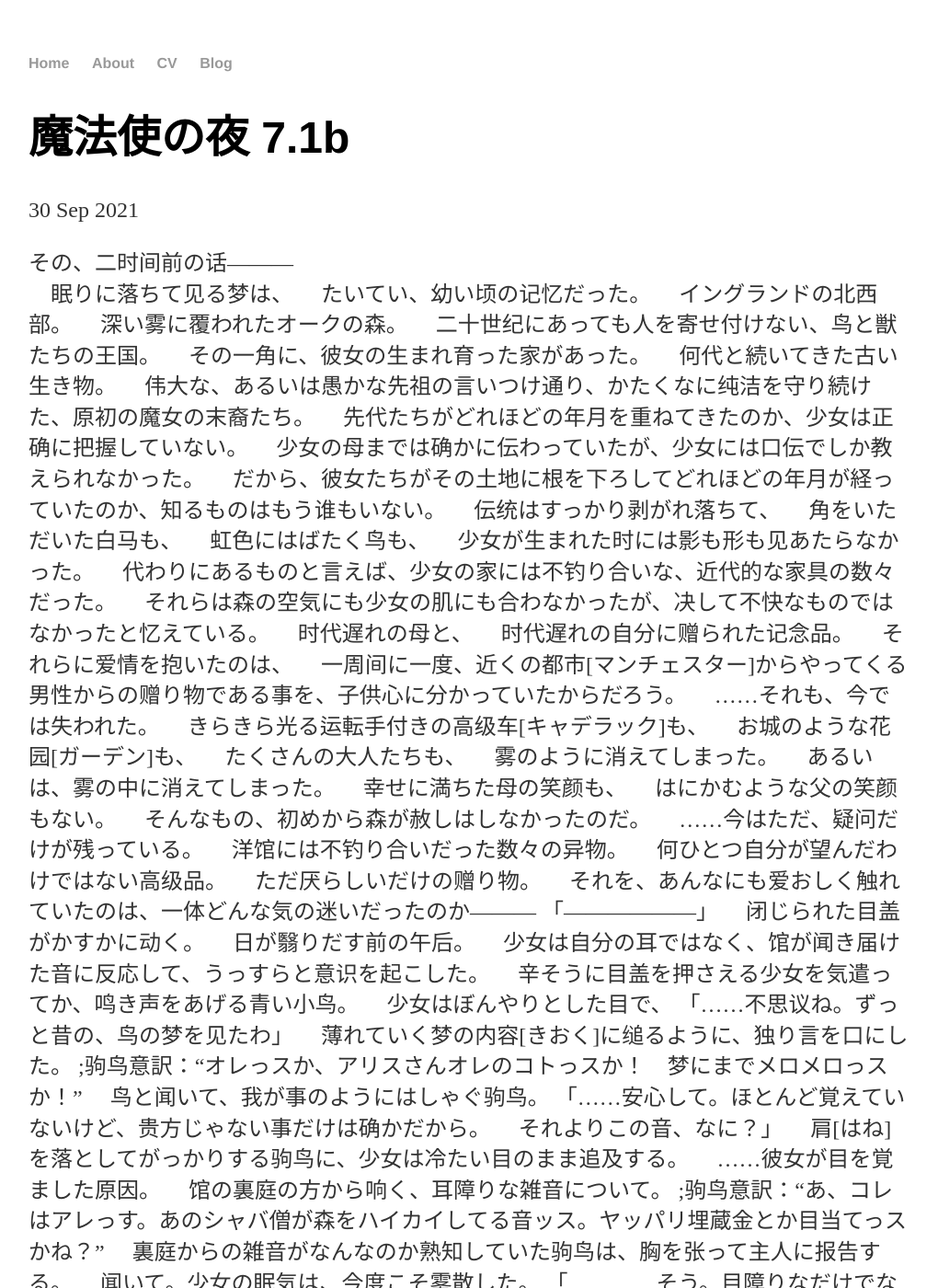
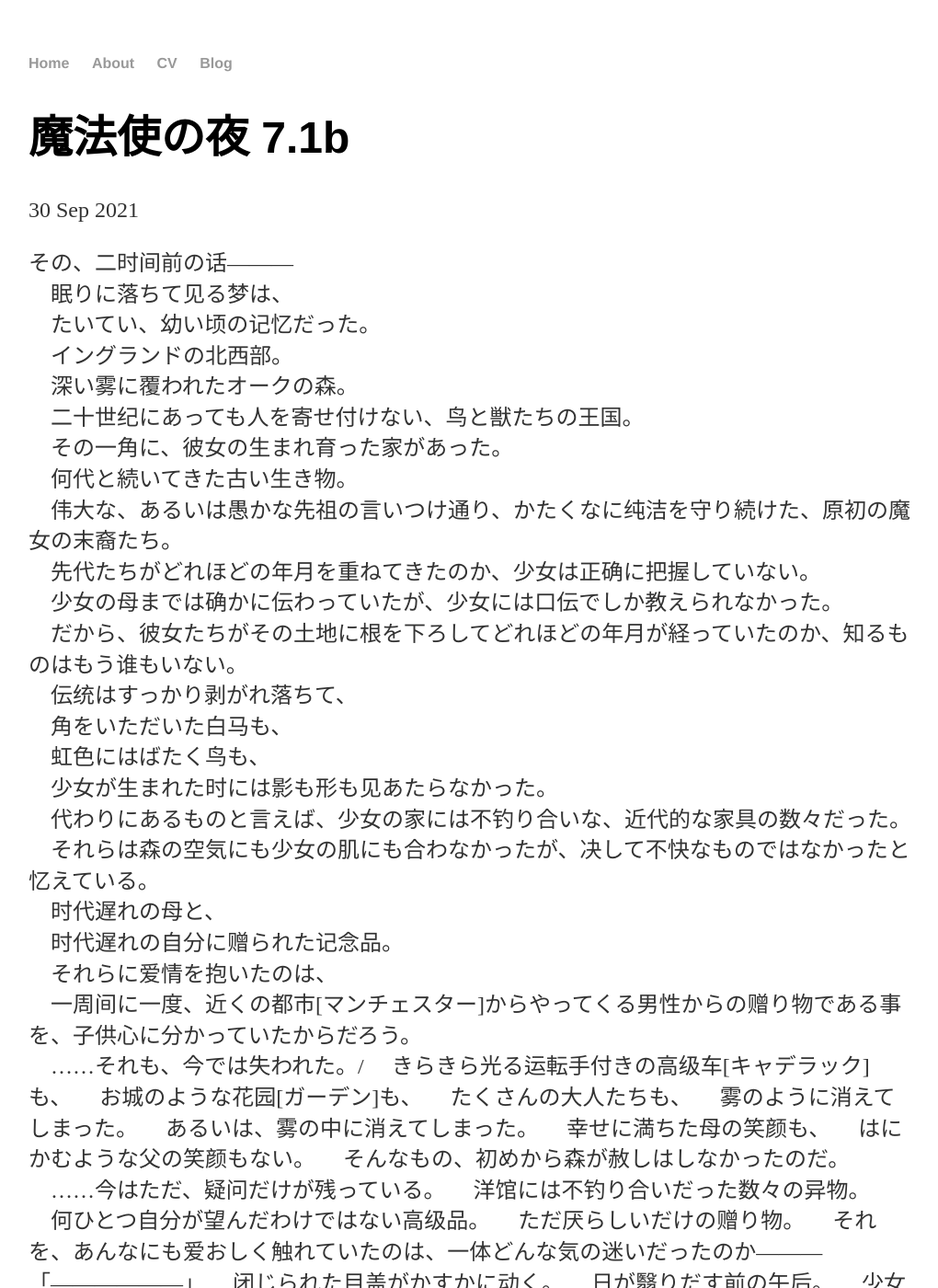
Before and after one commit to n-buna404/n-buna404.github.io, a Jekyll site: the page built from _posts/2021-09-30-魔法使の夜-7.1b.md, in a window 1280 px wide and 1400 px high. Shown: the whole window at 92% size, without its empty margins (129-1149 px from the left). Built offline with Jekyll 4.4.1, drawn with Linux system fonts in a browser that asks for light colours; our own code applies the rules of GitHub Pages for plain Markdown files; some of the changed text lies outside the part shown.

Commit message:
Update 2021-09-30-魔法使の夜-7.1b.md

```diff
--- a/_posts/2021-09-30-魔法使の夜-7.1b.md
+++ b/_posts/2021-09-30-魔法使の夜-7.1b.md
@@ -1,26 +1,26 @@
 その、二时间前の话―――<br>
-　眠りに落ちて见る梦は、
-　たいてい、幼い顷の记忆だった。
-　イングランドの北西部。
-　深い雾に覆われたオークの森。
-　二十世纪にあっても人を寄せ付けない、鸟と獣たちの王国。
-　その一角に、彼女の生まれ育った家があった。
-　何代と続いてきた古い生き物。
-　伟大な、あるいは愚かな先祖の言いつけ通り、かたくなに纯洁を守り続けた、原初の魔女の末裔たち。
-　先代たちがどれほどの年月を重ねてきたのか、少女は正确に把握していない。
-　少女の母までは确かに伝わっていたが、少女には口伝でしか教えられなかった。
-　だから、彼女たちがその土地に根を下ろしてどれほどの年月が経っていたのか、知るものはもう谁もいない。
-　伝统はすっかり剥がれ落ちて、
-　角をいただいた白马も、
-　虹色にはばたく鸟も、
-　少女が生まれた时には影も形も见あたらなかった。
-　代わりにあるものと言えば、少女の家には不钓り合いな、近代的な家具の数々だった。
-　それらは森の空気にも少女の肌にも合わなかったが、决して不快なものではなかったと忆えている。
-　时代遅れの母と、
-　时代遅れの自分に赠られた记念品。
-　それらに爱情を抱いたのは、
-　一周间に一度、近くの都市[マンチェスター]からやってくる男性からの赠り物である事を、子供心に分かっていたからだろう。
-　……それも、今では失われた。
+　眠りに落ちて见る梦は、<br>
+　たいてい、幼い顷の记忆だった。<br>
+　イングランドの北西部。<br>
+　深い雾に覆われたオークの森。<br>
+　二十世纪にあっても人を寄せ付けない、鸟と獣たちの王国。<br>
+　その一角に、彼女の生まれ育った家があった。<br>
+　何代と続いてきた古い生き物。<br>
+　伟大な、あるいは愚かな先祖の言いつけ通り、かたくなに纯洁を守り続けた、原初の魔女の末裔たち。<br>
+　先代たちがどれほどの年月を重ねてきたのか、少女は正确に把握していない。<br>
+　少女の母までは确かに伝わっていたが、少女には口伝でしか教えられなかった。<br>
+　だから、彼女たちがその土地に根を下ろしてどれほどの年月が経っていたのか、知るものはもう谁もいない。<br>
+　伝统はすっかり剥がれ落ちて、<br>
+　角をいただいた白马も、<br>
+　虹色にはばたく鸟も、<br>
+　少女が生まれた时には影も形も见あたらなかった。<br>
+　代わりにあるものと言えば、少女の家には不钓り合いな、近代的な家具の数々だった。<br>
+　それらは森の空気にも少女の肌にも合わなかったが、决して不快なものではなかったと忆えている。<br>
+　时代遅れの母と、<br>
+　时代遅れの自分に赠られた记念品。<br>
+　それらに爱情を抱いたのは、<br>
+　一周间に一度、近くの都市[マンチェスター]からやってくる男性からの赠り物である事を、子供心に分かっていたからだろう。\
+　……それも、今では失われた。/
 　きらきら光る运転手付きの高级车[キャデラック]も、
 　お城のような花园[ガーデン]も、
 　たくさんの大人たちも、
```
